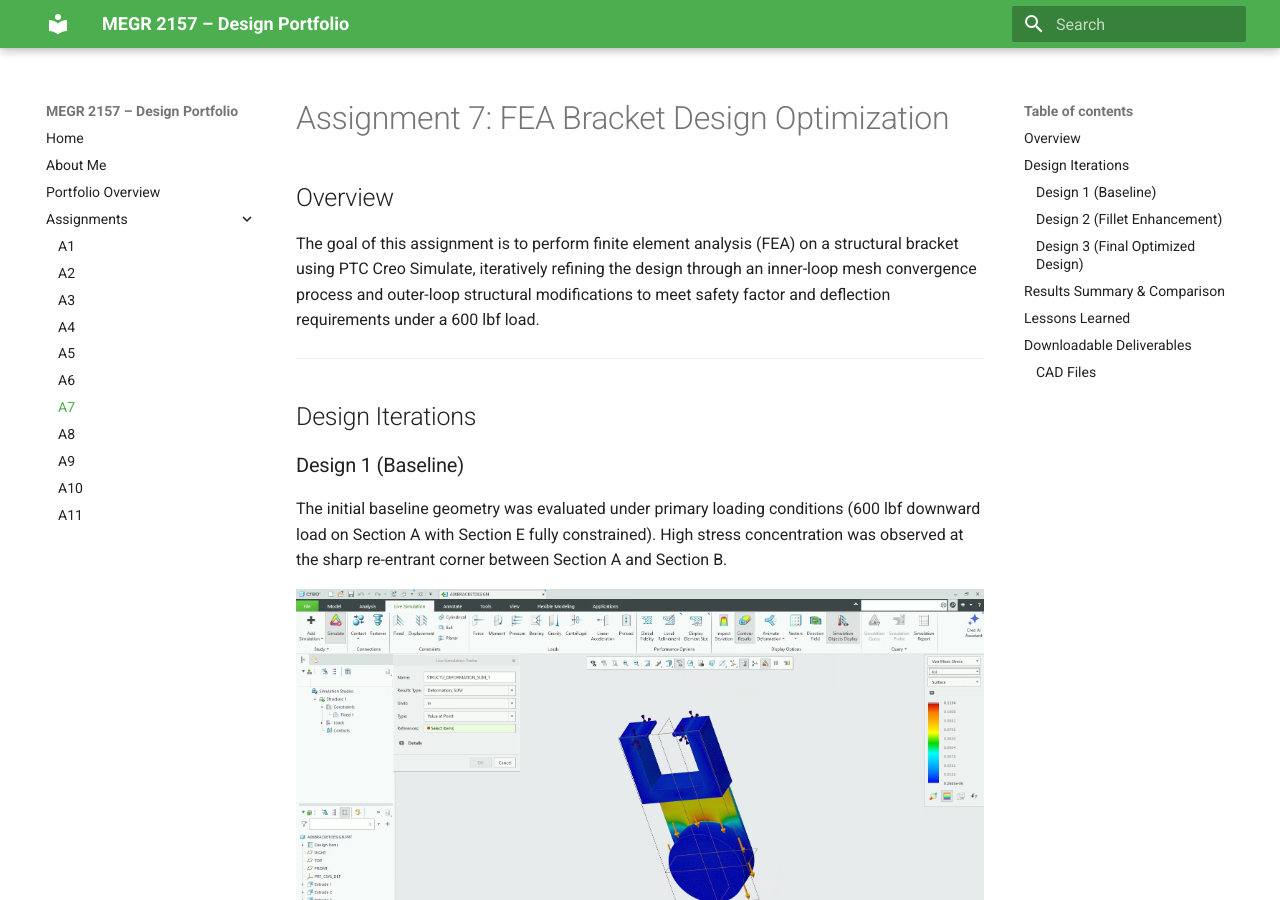
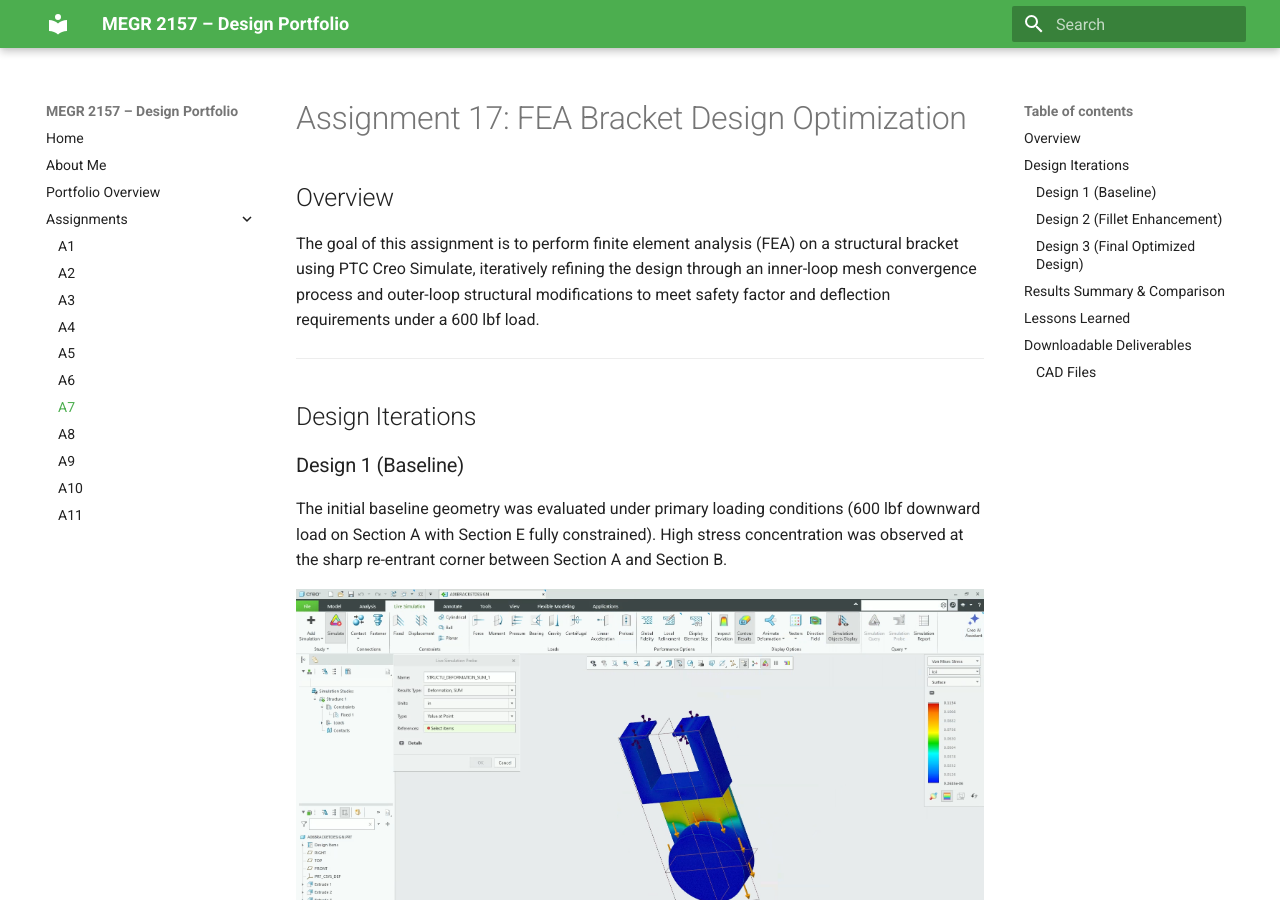
Before and after one commit to njablons/MEGR-2156-Portfolio, an MkDocs documentation site: the page built from docs/assignments/A07/index.md, in a window 1280 px wide and 900 px high. Built offline with MkDocs 1.6.1 and Material for MkDocs 9.7.7, drawn with Linux system fonts in a browser that asks for light colours.

Commit message:
Update index.md

```diff
--- a/docs/assignments/A07/index.md
+++ b/docs/assignments/A07/index.md
@@ -1,4 +1,4 @@
-# Assignment 7: FEA Bracket Design Optimization
+# Assignment 17: FEA Bracket Design Optimization
 
 ## Overview
 The goal of this assignment is to perform finite element analysis (FEA) on a structural bracket using PTC Creo Simulate, iteratively refining the design through an inner-loop mesh convergence process and outer-loop structural modifications to meet safety factor and deflection requirements under a 600 lbf load.
```
